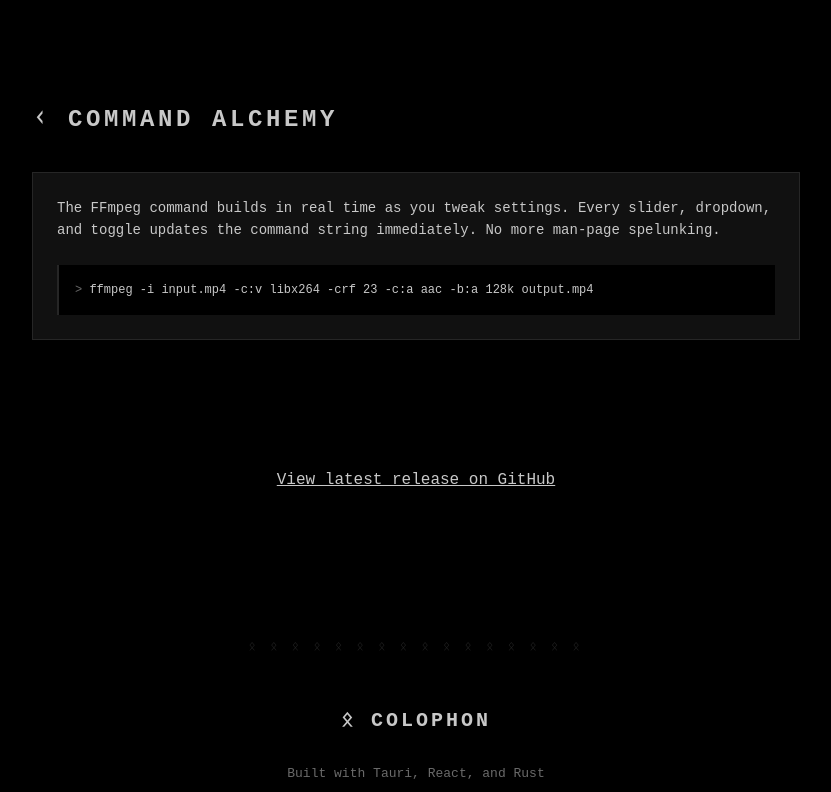
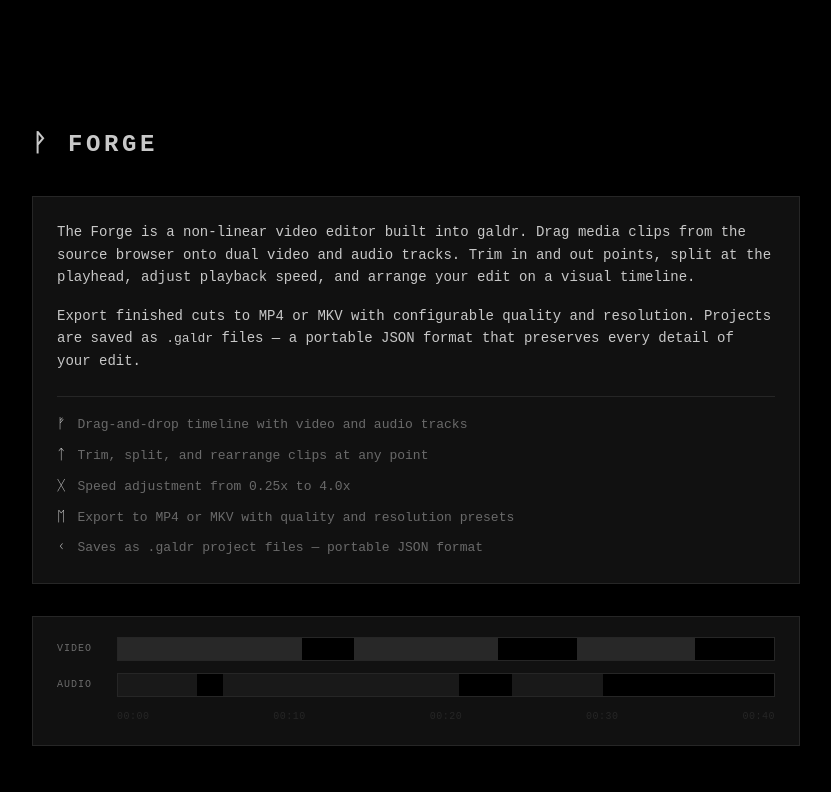
Before and after one commit to ellipog/galdr-web, a Next.js app: page / in a window 1280 px wide. Shown: the part 2065-2857 px from the top of the page, without its empty margins (224-1055 px from the left). Built offline with nearby package versions, Linux system fonts and the light colour scheme; no server answers.

Commit message:
feat: add Forge video editor section, .galdr file format mention, and sticky nav anchor

```diff
--- a/src/app/page.tsx
+++ b/src/app/page.tsx
@@ -1,6 +1,7 @@
 import HeroSection from "@/components/HeroSection";
 import AboutSection from "@/components/AboutSection";
 import FeaturesSection from "@/components/FeaturesSection";
+import ForgeSection from "@/components/ForgeSection";
 import AlchemySection from "@/components/AlchemySection";
 import DownloadSection from "@/components/DownloadSection";
 import FooterSection from "@/components/FooterSection";
@@ -19,6 +20,7 @@ export default async function Home() {
         <HeroSection version={version} />
         <AboutSection />
         <FeaturesSection />
+        <ForgeSection />
         <AlchemySection />
         <DownloadSection release={release} />
         <FooterSection />
--- a/src/components/AboutSection.tsx
+++ b/src/components/AboutSection.tsx
@@ -47,6 +47,9 @@ export default function AboutSection() {
           <p className={styles.terminalLine}>
             {">"} Free and open source
           </p>
+          <p className={styles.terminalLine}>
+            {">"} Native .galdr project file format
+          </p>
         </div>
       </div>
     </motion.section>
--- /dev/null
+++ b/src/components/ForgeSection.module.css
@@ -0,0 +1,140 @@
+.section {
+  padding: 64px 16px;
+  max-width: var(--content-max);
+  margin: 0 auto;
+}
+
+.heading {
+  font-size: 1.5rem;
+  text-transform: uppercase;
+  letter-spacing: 0.15em;
+  margin-bottom: 32px;
+}
+
+.card {
+  background: var(--bg-dim);
+  border: var(--border);
+  padding: 24px;
+}
+
+.body {
+  font-size: 14px;
+  line-height: 1.6;
+  margin-bottom: 16px;
+}
+
+.body:last-of-type {
+  margin-bottom: 24px;
+}
+
+.body code {
+  color: var(--fg);
+  font-size: 13px;
+}
+
+.featureList {
+  border-top: 1px solid var(--fg-faint);
+  padding-top: 16px;
+}
+
+.featureItem {
+  font-size: 13px;
+  line-height: 1.6;
+  color: var(--fg-dim);
+  margin-bottom: 8px;
+}
+
+.featureItem:last-child {
+  margin-bottom: 0;
+}
+
+.featureRune {
+  margin-right: 12px;
+  color: var(--fg);
+  font-size: 14px;
+}
+
+.timeline {
+  margin-top: 32px;
+  background: var(--bg-dim);
+  border: var(--border);
+  padding: 20px 24px;
+}
+
+.track {
+  display: flex;
+  align-items: center;
+  gap: 12px;
+  margin-bottom: 12px;
+}
+
+.track:last-of-type {
+  margin-bottom: 0;
+}
+
+.trackLabel {
+  font-size: 10px;
+  text-transform: uppercase;
+  letter-spacing: 0.1em;
+  color: var(--fg-dim);
+  width: 48px;
+  flex-shrink: 0;
+}
+
+.trackBar {
+  flex: 1;
+  height: 24px;
+  display: flex;
+  background: var(--bg);
+  border: 1px solid var(--fg-faint);
+}
+
+.clip {
+  height: 100%;
+  background: var(--fg);
+  opacity: 0.2;
+}
+
+.clipAlt {
+  height: 100%;
+  background: var(--fg);
+  opacity: 0.12;
+}
+
+.gap {
+  height: 100%;
+}
+
+.timebar {
+  display: flex;
+  justify-content: space-between;
+  margin-top: 6px;
+  padding-left: 60px;
+  font-size: 10px;
+  color: var(--fg-faint);
+  letter-spacing: 0.05em;
+}
+
+@media (max-width: 768px) {
+  .heading {
+    font-size: 1.25rem;
+  }
+
+  .timeline {
+    padding: 16px;
+  }
+
+  .track {
+    gap: 8px;
+  }
+
+  .trackLabel {
+    width: 40px;
+    font-size: 9px;
+  }
+
+  .timebar {
+    padding-left: 48px;
+    font-size: 9px;
+  }
+}
--- /dev/null
+++ b/src/components/ForgeSection.tsx
@@ -0,0 +1,95 @@
+"use client";
+
+import { motion, useReducedMotion } from "framer-motion";
+import { useInView } from "framer-motion";
+import { useRef } from "react";
+import ScrambleText from "./ScrambleText";
+import styles from "./ForgeSection.module.css";
+
+const FEATURES = [
+  { rune: "ᚠ", text: "Drag-and-drop timeline with video and audio tracks" },
+  { rune: "ᛏ", text: "Trim, split, and rearrange clips at any point" },
+  { rune: "ᚷ", text: "Speed adjustment from 0.25x to 4.0x" },
+  { rune: "ᛖ", text: "Export to MP4 or MKV with quality and resolution presets" },
+  { rune: "ᚲ", text: "Saves as .galdr project files — portable JSON format" },
+];
+
+export default function ForgeSection() {
+  const ref = useRef<HTMLDivElement>(null);
+  const inView = useInView(ref, { once: true, margin: "-80px" });
+  const reduced = useReducedMotion();
+
+  return (
+    <motion.section
+      id="forge"
+      className={styles.section}
+      ref={ref}
+      initial={reduced ? undefined : { opacity: 0, y: 12 }}
+      whileInView={reduced ? undefined : { opacity: 1, y: 0 }}
+      viewport={{ once: true, margin: "-80px" }}
+      transition={{ duration: 0.5 }}
+    >
+      <ScrambleText
+        text="ᚹ FORGE"
+        as="h2"
+        className={styles.heading}
+        trigger={inView}
+      />
+      <div className={styles.card}>
+        <p className={styles.body}>
+          The Forge is a non-linear video editor built into galdr. Drag
+          media clips from the source browser onto dual video and audio
+          tracks. Trim in and out points, split at the playhead, adjust
+          playback speed, and arrange your edit on a visual timeline.
+        </p>
+        <p className={styles.body}>
+          Export finished cuts to MP4 or MKV with configurable quality
+          and resolution. Projects are saved as <code>.galdr</code> files
+          — a portable JSON format that preserves every detail of your
+          edit.
+        </p>
+        <div className={styles.featureList}>
+          {FEATURES.map((f) => (
+            <p key={f.rune} className={styles.featureItem}>
+              <span className={styles.featureRune} aria-hidden="true">
+                {f.rune}
+              </span>
+              {f.text}
+            </p>
+          ))}
+        </div>
+      </div>
+      <div className={styles.timeline} aria-hidden="true">
+        <div className={styles.track}>
+          <span className={styles.trackLabel}>VIDEO</span>
+          <div className={styles.trackBar}>
+            <div className={styles.clip} style={{ width: "28%" }} />
+            <div className={styles.gap} style={{ width: "8%" }} />
+            <div className={styles.clip} style={{ width: "22%" }} />
+            <div className={styles.gap} style={{ width: "12%" }} />
+            <div className={styles.clip} style={{ width: "18%" }} />
+            <div className={styles.gap} style={{ width: "12%" }} />
+          </div>
+        </div>
+        <div className={styles.track}>
+          <span className={styles.trackLabel}>AUDIO</span>
+          <div className={styles.trackBar}>
+            <div className={styles.clipAlt} style={{ width: "12%" }} />
+            <div className={styles.gap} style={{ width: "4%" }} />
+            <div className={styles.clipAlt} style={{ width: "36%" }} />
+            <div className={styles.gap} style={{ width: "8%" }} />
+            <div className={styles.clipAlt} style={{ width: "14%" }} />
+            <div className={styles.gap} style={{ width: "26%" }} />
+          </div>
+        </div>
+        <div className={styles.timebar}>
+          <span>00:00</span>
+          <span>00:10</span>
+          <span>00:20</span>
+          <span>00:30</span>
+          <span>00:40</span>
+        </div>
+      </div>
+    </motion.section>
+  );
+}
--- a/src/components/StickyNav.tsx
+++ b/src/components/StickyNav.tsx
@@ -6,6 +6,7 @@ import styles from "./StickyNav.module.css";
 const LINKS = [
   { label: "ABOUT", href: "#about" },
   { label: "SPELLS", href: "#spells" },
+  { label: "FORGE", href: "#forge" },
   { label: "DOWNLOAD", href: "#download" },
 ];
 
```
Also changed, not shown: 1 other file (tests, documents, lock files or other folders).
